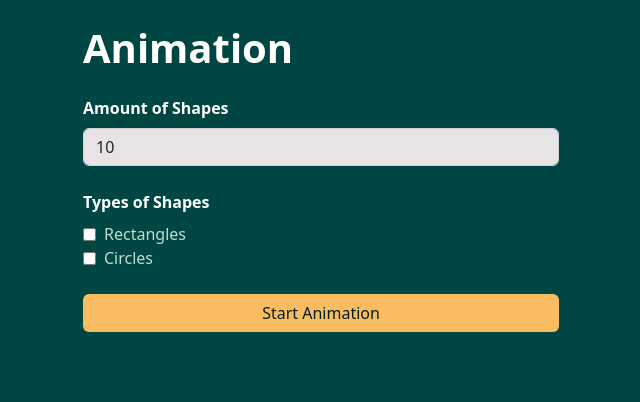
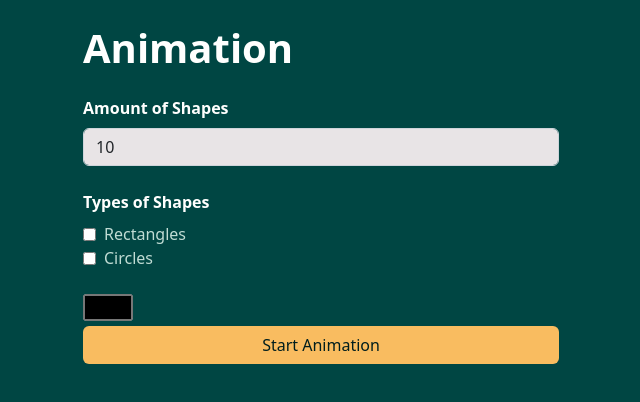
Before and after one commit to netrolite/graph-builder, a React (Vite) app: page / in a window 1280 px wide. Shown: the top 402 px of the page, without its empty margins (319-959 px from the left). Built offline with nearby package versions, Linux system fonts and the light colour scheme.

Commit message:
Update Input.jsx

```diff
--- a/src/Input.jsx
+++ b/src/Input.jsx
@@ -86,6 +86,7 @@ export default function Input({animData, setAnimData}) {
             </div>
 
             <div className="mt-4">
+                <input type="color" />
                 <Link to="/animation">
                     <button
                         type="submit"
```
